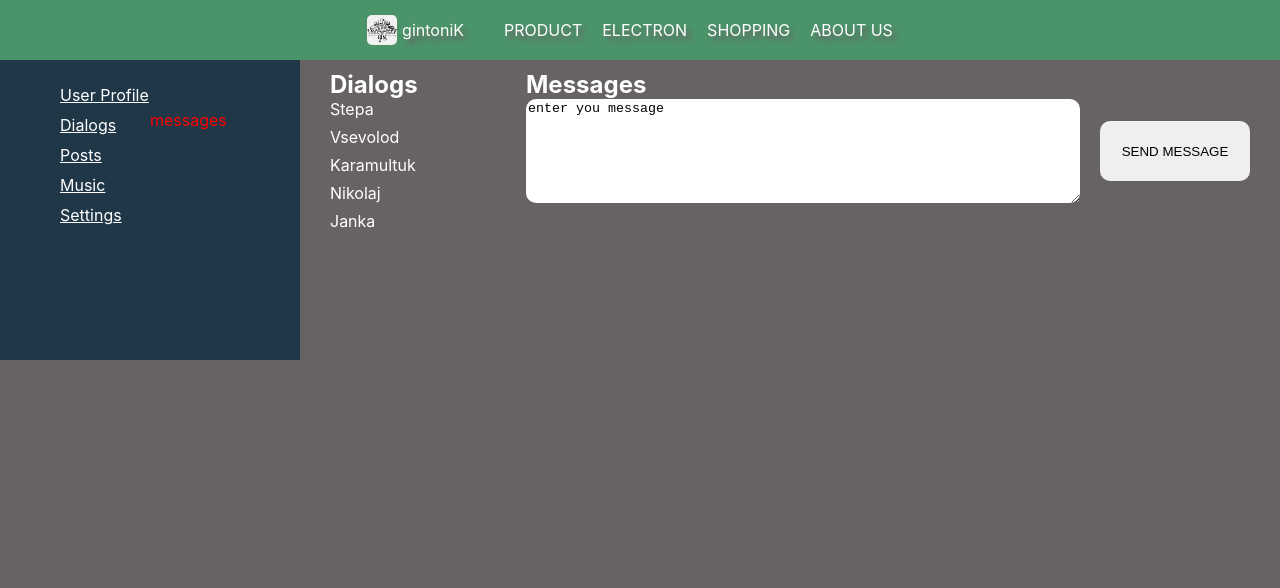
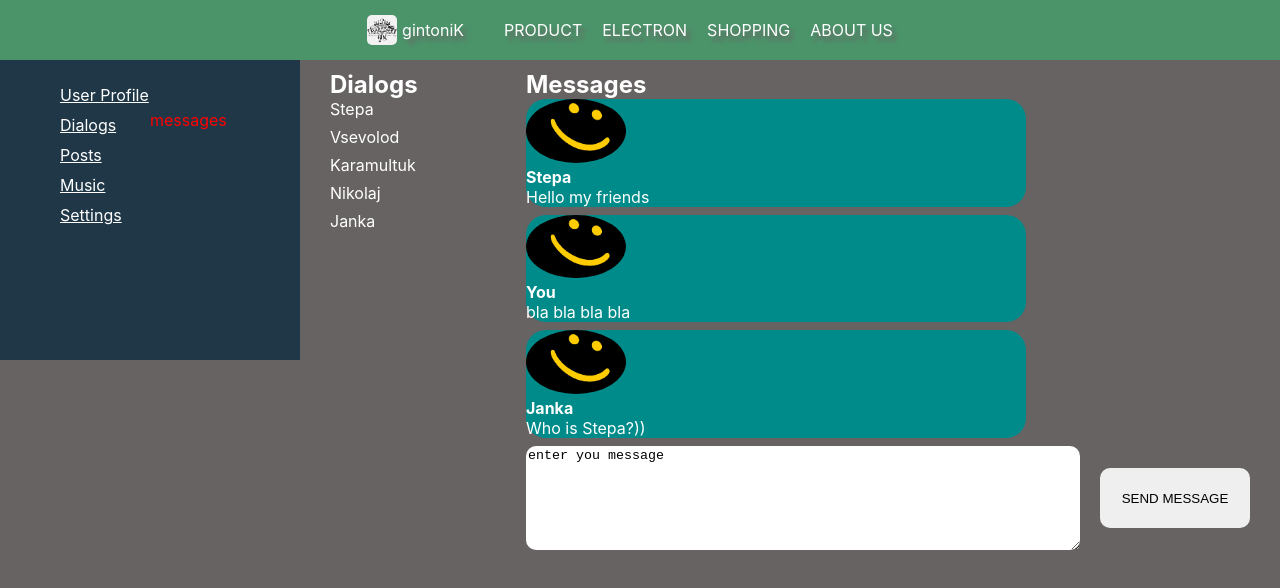
Before and after one commit to pepsif/react-test, a React (Create React App) app: page /dialogs in a window 1280 px wide. Shown: the top 588 px of the page. Built offline with nearby package versions, Linux system fonts and the light colour scheme.

Commit message:
feat:restore perfomance Messages.jsx and reconnect props from Messages.jsx to MessagesContainer.jsx

```diff
--- a/src/components/Dialogs/Messages/Messages.jsx
+++ b/src/components/Dialogs/Messages/Messages.jsx
@@ -6,14 +6,14 @@ const Messages = ( props ) => {
     // debugger
     const messageElement = React.createRef();
     const addMessageButton = React.createRef();
-    //
-    // const MessagesElements = props.messages.map(item => {
-    //     return <div className={styles.messages_item}>
-    //              <img className={styles.message_image} src={smile} alt="smile"></img>
-    //              <h4 className={styles.name}>{item.name}</h4>
-    //              <p>{item.message}</p>
-    //            </div>
-    // })
+
+    const MessagesElements = props.messages.map(item => {
+        return <div className={styles.messages_item}>
+                 <img className={styles.message_image} src={smile} alt="smile"></img>
+                 <h4 className={styles.name}>{item.name}</h4>
+                 <p>{item.message}</p>
+               </div>
+    })
     const messagesPostChange = () => {
         const text = messageElement.current.value;
         props.messagesPostChange(text)
@@ -29,7 +29,7 @@ const Messages = ( props ) => {
         <div className={styles.messages_block}>
             <h2>Messages</h2>
             <div className={styles.messages}>
-                {/*{ MessagesElements }*/}
+                { MessagesElements }
             </div>
             <div className={styles.send_message_block}>
               <textarea className={styles.textarea}  value={ props.messagesText} onChange={ messagesPostChange } ref={ messageElement }></textarea>
--- a/src/components/Dialogs/Messages/MessagesContainer.jsx
+++ b/src/components/Dialogs/Messages/MessagesContainer.jsx
@@ -15,7 +15,8 @@ const MessagesContainer = ( props ) => {
     }
 
     return (
-      <Messages messagesText={props.messagesText}  messagesPostChange={ messagesPostChange } sendMessage={sendMessage}/>
+      <Messages messagesText={props.messagesText}  messagesPostChange={ messagesPostChange }
+                sendMessage={sendMessage} messages={props.messages} />
     )
 }
 
--- a/src/redux/store.js
+++ b/src/redux/store.js
@@ -48,7 +48,7 @@ let store = {
         this._callSubscriber(this.getState())
     }
 }
-    //  --POST-ACTION-CERATORS----
+    //  --POST-ACTION-CREATORS----
 
 export let addPostActionCreator = (text) => {
     return ({type: 'ADD-POST', newText: text})
```
